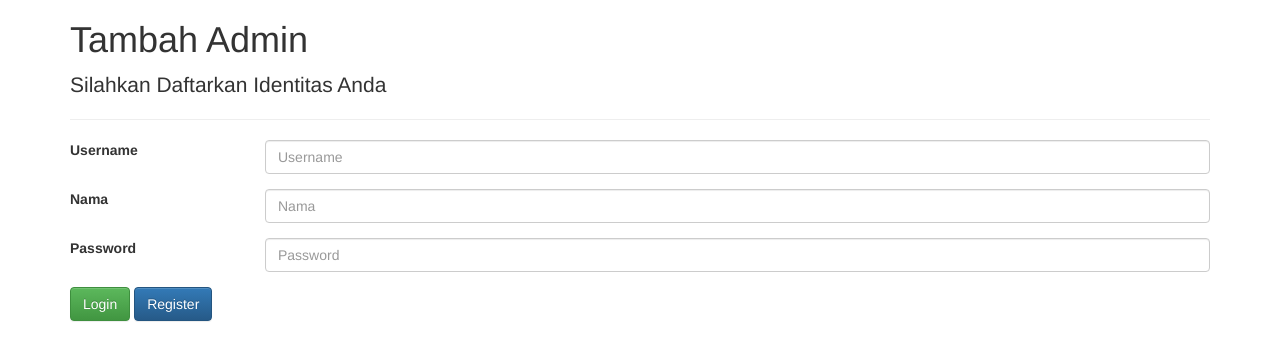
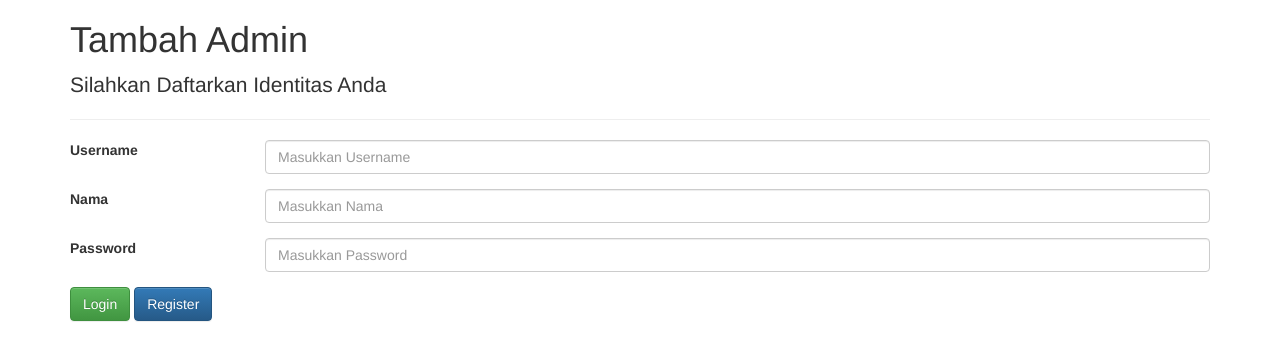
Before and after one commit to dewiaap/pemilu, a CodeIgniter app: page /pemilu/pemilwa/viewaddadmin in a window 1280 px wide. Shown: the top 361 px of the page. Run offline with CodeIgniter, Linux system fonts and the light colour scheme; a user stored in the database is signed in.

Commit message:
Update tambah_admin.php

```diff
--- a/application/views/admin/tambah_admin.php
+++ b/application/views/admin/tambah_admin.php
@@ -19,19 +19,19 @@
     <div class="form-group row">
       <label for="username" class="col-sm-2 col-form-label">Username</label>
       <div class="col-sm-10">
-        <input type="text" class="form-control" id="username" name="username" placeholder="Username" required>
+        <input type="text" class="form-control" id="username" name="username" placeholder="Masukkan Username" required>
       </div>
     </div>
      <div class="form-group row">
       <label for="nama" class="col-sm-2 col-form-label">Nama</label>
       <div class="col-sm-10">
-        <input type="text" class="form-control" id="nama_admin" name="nama_admin" placeholder="Nama" required>
+        <input type="text" class="form-control" id="nama_admin" name="nama_admin" placeholder="Masukkan Nama" required>
       </div>
     </div>
   <div class="form-group row">
     <label for="password" class="col-sm-2 col-form-label">Password</label>
     <div class="col-sm-10">
-      <input type="password" class="form-control" id="password" name="password" placeholder="Password" required>
+      <input type="password" class="form-control" id="password" name="password" placeholder="Masukkan Password" required>
     </div>
   </div>
   <div class="form-group row">
```
